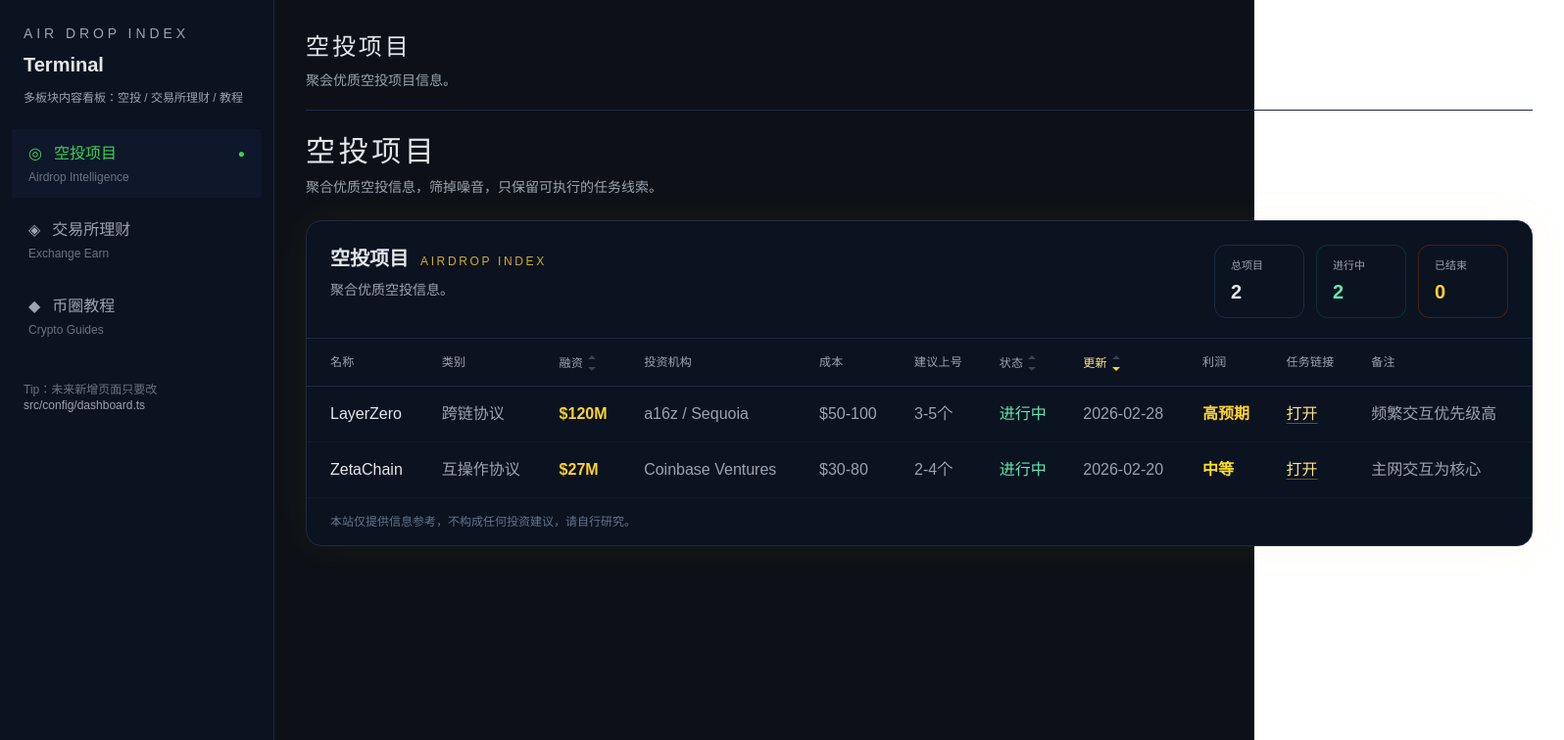
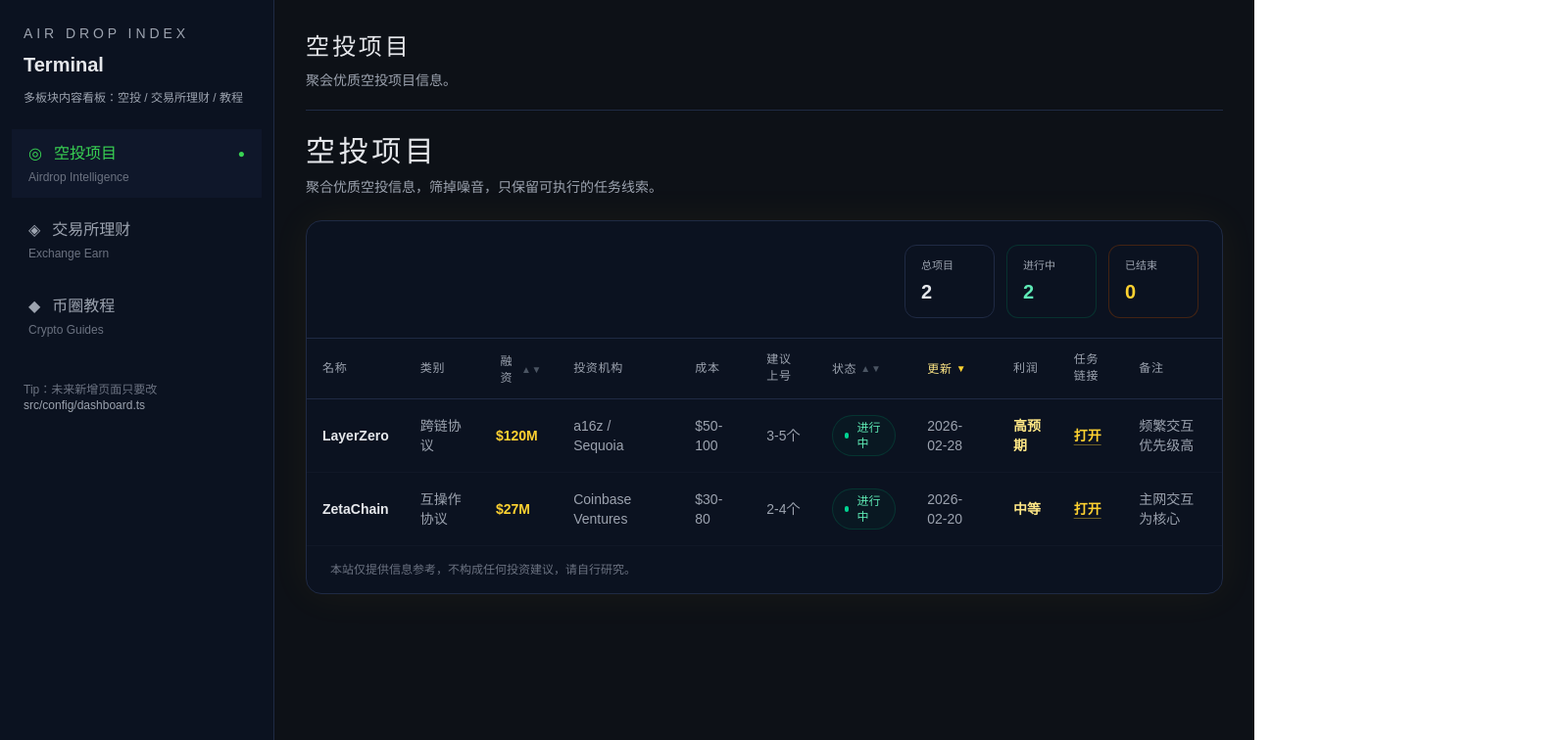
Before and after one commit to Ethan-art-eng/airdrop-index, a Next.js app: page /dashboard in a window 1280 px wide. Shown: the top 756 px of the page at 98% size, 1596 px wide, since content can reach past the window. Built offline with nearby package versions, Linux system fonts and the light colour scheme.

Commit message:
ui: airdrop table polish

```diff
--- a/src/components/AirdropTable.tsx
+++ b/src/components/AirdropTable.tsx
@@ -1,201 +1,165 @@
-"use client";
-
 import { useMemo, useState } from "react";
 import { projects } from "@/data/projects";
 
 type SortKey = "funding" | "status" | "updatedAt";
 type SortDir = "asc" | "desc";
 
-/** 你不确定结束态字段是什么：这里做成“可配置” + “强兼容” */
-const ENDED_STATUSES = [
-  "已结束",
-  "结束",
-  "已完成",
-  "完成",
-  "终止",
-  "关闭",
-  "停止",
-  "已停止",
-  "已关闭",
-];
-
-function isEndedStatus(s?: string) {
-  if (!s) return false;
-  // 精确命中 + 宽松包含（防止出现“已结束（不再更新）”这种）
-  return (
-    ENDED_STATUSES.includes(s) ||
-    ENDED_STATUSES.some((x) => s.includes(x))
-  );
+function isEndedStatus(s: string) {
+  // 你不确定“结束态”写法，所以这里做容错：
+  // 只要不是“进行中”，都当作“已结束”
+  return s !== "进行中";
 }
 
-function statusRank(s?: string) {
-  // 用于“状态”排序：进行中最靠前，其次已结束，其余归类为“其他”
-  if (s === "进行中") return 0;
-  if (isEndedStatus(s)) return 1;
-  return 2;
-}
+function parseFundingToNumber(v: string) {
+  // 支持：$120M / 120M / 27m / 3.2B / 800K / 空
+  // 返回统一数值（用美元为单位的“数量级”近似即可用于排序）
+  if (!v) return -1;
+  const s = String(v).trim().toUpperCase().replace(/\s/g, "");
+  const num = parseFloat(s.replace(/[^0-9.]/g, ""));
+  if (Number.isNaN(num)) return -1;
 
-function statusColor(s?: string) {
-  if (s === "进行中") return "text-emerald-300";
-  if (isEndedStatus(s)) return "text-amber-300";
-  return "text-[#94A3B8]";
-}
+  if (s.includes("B")) return num * 1_000_000_000;
+  if (s.includes("M")) return num * 1_000_000;
+  if (s.includes("K")) return num * 1_000;
 
-function profitColor(p?: string) {
-  if (!p) return "text-[#94A3B8]";
-  // 简单匹配：高/中/低 或 预期/一般等你后面也能扩展
-  if (p.includes("高")) return "text-amber-300";
-  if (p.includes("中")) return "text-yellow-300";
-  return "text-[#94A3B8]";
-}
-
-function parseFundingToNumber(v?: string) {
-  // 兼容 "$120M" "$27M" "120M" "27m" "120,000,000" "未知" 等
-  if (!v) return Number.NEGATIVE_INFINITY;
-  const raw = String(v).trim();
-  if (!raw) return Number.NEGATIVE_INFINITY;
-
-  // 提取数值
-  const num = Number(raw.replace(/[^0-9.]/g, ""));
-  if (!Number.isFinite(num)) return Number.NEGATIVE_INFINITY;
-
-  // 单位
-  const upper = raw.toUpperCase();
-  if (upper.includes("B")) return num * 1_000; // B > M（用 M 作为基准）
-  if (upper.includes("M")) return num;
-  if (upper.includes("K")) return num / 1_000;
-  // 如果没单位，按“数值”处理
+  // 纯数字
   return num;
 }
 
-function SortIcon({ active, dir }: { active: boolean; dir: SortDir }) {
+function statusBadge(status: "进行中" | "已结束") {
+  if (status === "进行中") {
     return (
-    <span className="ml-1 inline-flex flex-col leading-none align-middle">
-      <svg width="10" height="10" viewBox="0 0 10 10" className="block">
-        <path
-          d="M5 1 L9 5 H1 Z"
-          className={[
-            "transition-colors",
-            active && dir === "asc" ? "fill-amber-300" : "fill-[#394150]",
-          ].join(" ")}
-        />
-      </svg>
-      <svg width="10" height="10" viewBox="0 0 10 10" className="block -mt-[2px]">
-        <path
-          d="M5 9 L1 5 H9 Z"
-          className={[
-            "transition-colors",
-            active && dir === "desc" ? "fill-amber-300" : "fill-[#394150]",
-          ].join(" ")}
-        />
-      </svg>
+      <span className="inline-flex items-center gap-2 rounded-full border border-emerald-800/40 bg-emerald-900/10 px-3 py-1 text-xs text-emerald-300">
+        <span className="h-1.5 w-1.5 rounded-full bg-emerald-400" />
+        进行中
+      </span>
+    );
+  }
+  return (
+    <span className="inline-flex items-center gap-2 rounded-full border border-amber-800/40 bg-amber-900/10 px-3 py-1 text-xs text-amber-300">
+      <span className="h-1.5 w-1.5 rounded-full bg-amber-400" />
+      已结束
     </span>
   );
 }
 
-function ThSortButton({
-  label,
+function SortIcon({
   active,
   dir,
-  onClick,
 }: {
-  label: string;
   active: boolean;
   dir: SortDir;
+}) {
+  // 更醒目的箭头：未激活灰色，激活金色；方向上下
+  if (!active) {
+    return (
+      <span className="ml-1 inline-flex items-center text-[10px] text-[#4B5563]">
+        ▲▼
+      </span>
+    );
+  }
+  return (
+    <span className="ml-1 inline-flex items-center text-[10px] text-amber-300">
+      {dir === "asc" ? "▲" : "▼"}
+    </span>
+  );
+}
+
+function ThButton({
+  children,
+  onClick,
+  active,
+  dir,
+  className = "",
+}: {
+  children: React.ReactNode;
   onClick: () => void;
+  active: boolean;
+  dir: SortDir;
+  className?: string;
 }) {
   return (
-    <th className="py-3 px-4 text-left whitespace-nowrap">
+    <th className={`py-3 px-4 text-left ${className}`}>
       <button
         onClick={onClick}
-        className={[
-          "inline-flex items-center select-none",
-          "text-[12px] tracking-[0.02em] font-medium",
-          active ? "text-amber-200" : "text-[#9CA3AF]",
-          "hover:text-amber-200 transition-colors",
-        ].join(" ")}
+        className={`group inline-flex items-center font-medium text-[12px] tracking-[0.06em] ${
+          active ? "text-amber-200" : "text-[#9CA3AF]"
+        } hover:text-amber-200 transition-colors`}
+        type="button"
       >
-        {label}
+        {children}
         <SortIcon active={active} dir={dir} />
       </button>
     </th>
   );
 }
 
-function Th({ children, className = "" }: any) {
-  return (
-    <th
-      className={[
-        "py-3 px-4 text-left whitespace-nowrap",
-        "text-[12px] tracking-[0.02em] font-medium text-[#9CA3AF]",
-        className,
-      ].join(" ")}
-    >
-      {children}
-    </th>
-  );
-}
-
-function Td({ children, className = "" }: any) {
-  return (
-    <td className={["py-4 px-4 align-middle whitespace-nowrap", className].join(" ")}>
-      {children}
-    </td>
-  );
+function Td({ children, className = "" }: { children: React.ReactNode; className?: string }) {
+  return <td className={`py-4 px-4 align-middle ${className}`}>{children}</td>;
 }
 
 export function AirdropTable() {
   const [sortKey, setSortKey] = useState<SortKey>("updatedAt");
   const [sortDir, setSortDir] = useState<SortDir>("desc");
 
-  const toggleSort = (key: SortKey) => {
-    if (sortKey !== key) {
-      setSortKey(key);
-      setSortDir("desc");
-      return;
-    }
-    setSortDir((d) => (d === "desc" ? "asc" : "desc"));
+  const normalized = useMemo(() => {
+    return projects.map((p: any) => {
+      const status: "进行中" | "已结束" = isEndedStatus(String(p.status || "")) ? "已结束" : "进行中";
+      return {
+        ...p,
+        _statusNorm: status,
+        _fundingNum: parseFundingToNumber(String(p.funding ?? "")),
       };
+    });
+  }, []);
 
-  const total = projects.length;
-  const inProgress = projects.filter((p: any) => p.status === "进行中").length;
-  const ended = projects.filter((p: any) => isEndedStatus(p.status)).length;
+  const stats = useMemo(() => {
+    const total = normalized.length;
+    const inProgress = normalized.filter((p: any) => p._statusNorm === "进行中").length;
+    const ended = total - inProgress;
+    return { total, inProgress, ended };
+  }, [normalized]);
 
   const sorted = useMemo(() => {
-    const arr = [...projects] as any[];
-    const sign = sortDir === "asc" ? 1 : -1;
+    const arr = [...normalized];
 
-    arr.sort((a, b) => {
+    arr.sort((a: any, b: any) => {
+      let av: any;
+      let bv: any;
+
       if (sortKey === "funding") {
-        const av = parseFundingToNumber(a.funding);
-        const bv = parseFundingToNumber(b.funding);
-        return (av - bv) * sign;
+        av = a._fundingNum;
+        bv = b._fundingNum;
+      } else if (sortKey === "status") {
+        // 进行中排前（desc时），已结束排后
+        av = a._statusNorm === "进行中" ? 1 : 0;
+        bv = b._statusNorm === "进行中" ? 1 : 0;
+      } else {
+        // updatedAt：按字符串日期排序（YYYY-MM-DD 形式）
+        av = String(a.updatedAt ?? "");
+        bv = String(b.updatedAt ?? "");
       }
-      if (sortKey === "updatedAt") {
-        const at = Date.parse(a.updatedAt || "");
-        const bt = Date.parse(b.updatedAt || "");
-        // 无效日期放最后
-        const aa = Number.isFinite(at) ? at : -Infinity;
-        const bb = Number.isFinite(bt) ? bt : -Infinity;
-        return (aa - bb) * sign;
-      }
-      // status
-      const ar = statusRank(a.status);
-      const br = statusRank(b.status);
-      if (ar !== br) return (ar - br) * sign;
 
-      // 同一档内再按 updatedAt 辅助排序，让列表更稳定
-      const at = Date.parse(a.updatedAt || "");
-      const bt = Date.parse(b.updatedAt || "");
-      return ((Number.isFinite(at) ? at : -Infinity) - (Number.isFinite(bt) ? bt : -Infinity)) * -1;
+      if (av === bv) return 0;
+      const res = av > bv ? 1 : -1;
+      return sortDir === "asc" ? res : -res;
     });
 
     return arr;
-  }, [sortKey, sortDir]);
+  }, [normalized, sortKey, sortDir]);
+
+  const toggleSort = (key: SortKey) => {
+    if (sortKey === key) {
+      setSortDir((d) => (d === "asc" ? "desc" : "asc"));
+      return;
+    }
+    setSortKey(key);
+    setSortDir("desc");
+  };
 
   return (
     <div className="w-full">
-      {/* 页面标题 & 说明（更产品化） */}
+      {/* 只保留一个标题 */}
       <div className="mb-6">
         <h1 className="text-3xl tracking-[0.12em] text-[#E5E7EB]">空投项目</h1>
         <p className="mt-2 text-sm text-[#9CA3AF]">
@@ -203,75 +167,83 @@ export function AirdropTable() {
         </p>
       </div>
 
-      <div className="rounded-2xl border border-[#1F2A44] bg-[#0B1220] shadow-[0_0_40px_rgba(255,184,0,0.06)] w-full">
-        {/* 头部栏：标题 + 统计 */}
-        <div className="flex items-start gap-4 px-6 pt-6">
-          <div className="flex-1">
-            <div className="flex items-baseline gap-3">
-              <div className="text-xl font-semibold text-[#E5E7EB]">空投项目</div>
-              <div className="text-xs tracking-[0.22em] text-amber-300/80">
-                AIRDROP INDEX
-              </div>
-            </div>
-            <div className="mt-2 text-sm text-[#9CA3AF]">聚合优质空投信息。</div>
-          </div>
-
-          <div className="flex items-center gap-3">
+      {/* 卡片：右边不留白的关键是外层容器本身要 w-full 且不固定 min-width */}
+      <section className="w-full rounded-2xl border border-[#1F2A44] bg-[#0B1220] shadow-[0_0_40px_rgba(255,184,0,0.06)]">
+        {/* 统计栏（3个：总项目/进行中/已结束） */}
+        <div className="flex w-full items-start justify-end gap-3 px-6 pt-6">
           <div className="rounded-xl border border-[#1F2A44] bg-[#0B1220] px-4 py-3 min-w-[92px]">
             <div className="text-[11px] text-[#9CA3AF]">总项目</div>
-              <div className="mt-1 text-xl font-semibold text-[#E5E7EB]">{total}</div>
+            <div className="mt-1 text-xl font-semibold text-[#E5E7EB]">{stats.total}</div>
           </div>
 
           <div className="rounded-xl border border-emerald-800/40 bg-[#0B1220] px-4 py-3 min-w-[92px]">
             <div className="text-[11px] text-[#9CA3AF]">进行中</div>
-              <div className="mt-1 text-xl font-semibold text-emerald-300">{inProgress}</div>
+            <div className="mt-1 text-xl font-semibold text-emerald-300">{stats.inProgress}</div>
           </div>
 
           <div className="rounded-xl border border-amber-800/40 bg-[#0B1220] px-4 py-3 min-w-[92px]">
             <div className="text-[11px] text-[#9CA3AF]">已结束</div>
-              <div className="mt-1 text-xl font-semibold text-amber-300">{ended}</div>
-            </div>
+            <div className="mt-1 text-xl font-semibold text-amber-300">{stats.ended}</div>
           </div>
         </div>
 
         <div className="mt-5 border-t border-[#1F2A44]" />
 
-        {/* 表格：外层有 bg，内层滚动，不露白 */}
+        {/* 表格 */}
         <div className="w-full overflow-x-auto">
-          <table className="w-full min-w-[1250px] border-collapse">
+          <table className="w-full text-sm border-collapse">
             <thead className="bg-[#0B1220]">
               <tr className="border-b border-[#1F2A44]">
-                <Th className="pl-6">名称</Th>
-                <Th>类别</Th>
+                <th className="py-3 px-4 text-left font-medium text-[12px] tracking-[0.06em] text-[#9CA3AF]">
+                  名称
+                </th>
+                <th className="py-3 px-4 text-left font-medium text-[12px] tracking-[0.06em] text-[#9CA3AF]">
+                  类别
+                </th>
 
-                <ThSortButton
-                  label="融资"
+                <ThButton
+                  onClick={() => toggleSort("funding")}
                   active={sortKey === "funding"}
                   dir={sortDir}
-                  onClick={() => toggleSort("funding")}
-                />
+                >
+                  融资
+                </ThButton>
 
-                <Th>投资机构</Th>
-                <Th>成本</Th>
-                <Th>建议上号</Th>
+                <th className="py-3 px-4 text-left font-medium text-[12px] tracking-[0.06em] text-[#9CA3AF]">
+                  投资机构
+                </th>
+                <th className="py-3 px-4 text-left font-medium text-[12px] tracking-[0.06em] text-[#9CA3AF]">
+                  成本
+                </th>
+                <th className="py-3 px-4 text-left font-medium text-[12px] tracking-[0.06em] text-[#9CA3AF]">
+                  建议上号
+                </th>
 
-                <ThSortButton
-                  label="状态"
+                <ThButton
+                  onClick={() => toggleSort("status")}
                   active={sortKey === "status"}
                   dir={sortDir}
-                  onClick={() => toggleSort("status")}
-                />
+                >
+                  状态
+                </ThButton>
 
-                <ThSortButton
-                  label="更新"
+                <ThButton
+                  onClick={() => toggleSort("updatedAt")}
                   active={sortKey === "updatedAt"}
                   dir={sortDir}
-                  onClick={() => toggleSort("updatedAt")}
-                />
+                >
+                  更新
+                </ThButton>
 
-                <Th>利润</Th>
-                <Th>任务链接</Th>
-                <Th className="pr-6">备注</Th>
+                <th className="py-3 px-4 text-left font-medium text-[12px] tracking-[0.06em] text-[#9CA3AF]">
+                  利润
+                </th>
+                <th className="py-3 px-4 text-left font-medium text-[12px] tracking-[0.06em] text-[#9CA3AF]">
+                  任务链接
+                </th>
+                <th className="py-3 px-4 text-left font-medium text-[12px] tracking-[0.06em] text-[#9CA3AF]">
+                  备注
+                </th>
               </tr>
             </thead>
 
@@ -279,45 +251,39 @@ export function AirdropTable() {
               {sorted.map((p: any) => (
                 <tr
                   key={p.name}
-                  className="border-b border-[#111827] hover:bg-[#0F172A] transition-colors"
+                  className="border-b border-[#111827] hover:bg-[#0F1A2B] transition-colors"
                 >
-                  <Td className="pl-6 font-medium text-[#E5E7EB]">{p.name}</Td>
-                  <Td className="text-[#9CA3AF]">{p.category}</Td>
-
-                  <Td className="text-amber-300 font-semibold">{p.funding}</Td>
-
-                  <Td className="text-[#9CA3AF]">{p.investors}</Td>
-                  <Td className="text-[#9CA3AF]">{p.cost}</Td>
-                  <Td className="text-[#9CA3AF]">{p.accounts}</Td>
-
-                  <Td className={statusColor(p.status)}>{p.status}</Td>
-
-                  <Td className="text-[#9CA3AF]">{p.updatedAt}</Td>
-
-                  <Td className={["font-semibold", profitColor(p.profit)].join(" ")}>
-                    {p.profit}
-                  </Td>
-
+                  <Td className="font-semibold text-[#E5E7EB]">{p.name}</Td>
+                  <Td className="text-[#9CA3AF]">{p.category ?? "-"}</Td>
+                  <Td className="font-semibold text-amber-300">{p.funding ?? "-"}</Td>
+                  <Td className="text-[#9CA3AF]">{p.investors ?? "-"}</Td>
+                  <Td className="text-[#9CA3AF]">{p.cost ?? "-"}</Td>
+                  <Td className="text-[#9CA3AF]">{p.accounts ?? "-"}</Td>
+                  <Td>{statusBadge(p._statusNorm)}</Td>
+                  <Td className="text-[#9CA3AF]">{p.updatedAt ?? "-"}</Td>
+                  <Td className="font-semibold text-amber-200">{p.profit ?? "-"}</Td>
                   <Td>
+                    {p.url ? (
                       <a
                         href={p.url}
                         target="_blank"
                         rel="noreferrer"
-                      className="text-amber-200 hover:text-amber-100 underline underline-offset-4 decoration-amber-400/40 hover:decoration-amber-300 transition-colors"
+                        className="font-semibold text-amber-300 hover:text-amber-200 underline underline-offset-4 decoration-amber-300/40"
                       >
                         打开
                       </a>
+                    ) : (
+                      <span className="text-[#4B5563]">-</span>
+                    )}
                   </Td>
-
-                  <Td className="pr-6 text-[#9CA3AF]">{p.note}</Td>
+                  <Td className="text-[#9CA3AF]">{p.note ?? "-"}</Td>
                 </tr>
               ))}
 
-              {/* 空数据兜底 */}
               {sorted.length === 0 && (
                 <tr>
-                  <td colSpan={11} className="py-10 text-center text-[#9CA3AF]">
-                    暂无项目数据
+                  <td className="py-10 px-6 text-center text-[#6B7280]" colSpan={11}>
+                    暂无数据
                   </td>
                 </tr>
               )}
@@ -325,10 +291,10 @@ export function AirdropTable() {
           </table>
         </div>
 
-        <div className="px-6 py-4 text-xs text-[#64748B]">
+        <div className="px-6 py-4 text-xs text-[#6B7280]">
           本站仅提供信息参考，不构成任何投资建议，请自行研究。
         </div>
-      </div>
+      </section>
     </div>
   );
 }
```
Lines whose indentation alone changed are shown as unchanged.
